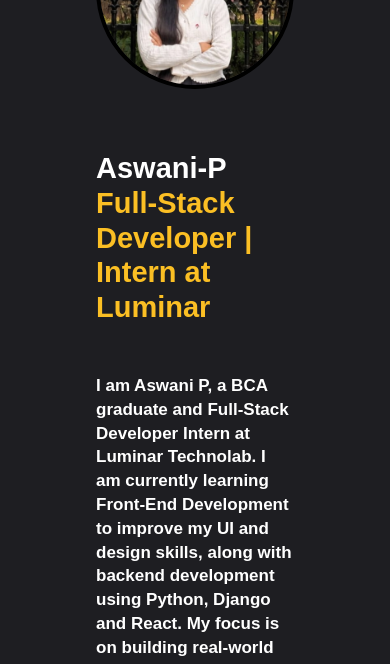
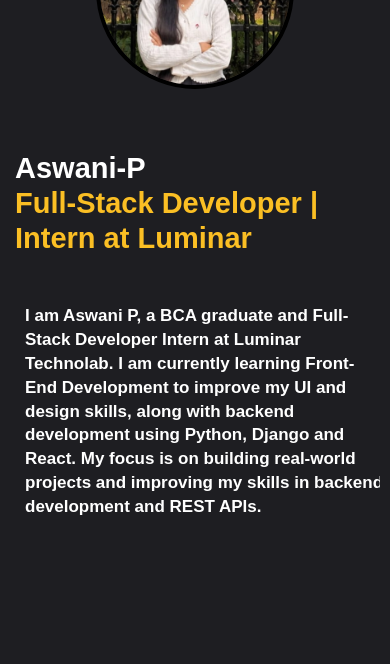
Before and after one commit to aswani-py/Portfolio, a plain HTML site: page index.html in a window 390 px wide. Shown: the part 129-793 px from the top of the page. Drawn offline with Linux system fonts and the light colour scheme.

Commit message:
final fix

```diff
--- a/portfolio.css
+++ b/portfolio.css
@@ -373,3 +373,26 @@ body{
     font-size: 17px;
   }
 }
+/* --- FIX TEXT CUT --- */
+@media (max-width: 768px) {
+  html, body {
+    overflow-x: hidden !important;
+    width: 100% !important;
+  }
+  #home .container {
+    width: 100% !important;
+    max-width: 100% !important;
+    overflow: hidden !important;
+  }
+  #home .container p {
+    width: auto !important;
+    max-width: 100% !important;
+    word-wrap: break-word !important;
+    padding: 0 10px !important;
+  }
+  #home .container h2 {
+    width: 100% !important;
+    max-width: 100% !important;
+    padding: 0 10px !important;
+  }
+}
```
